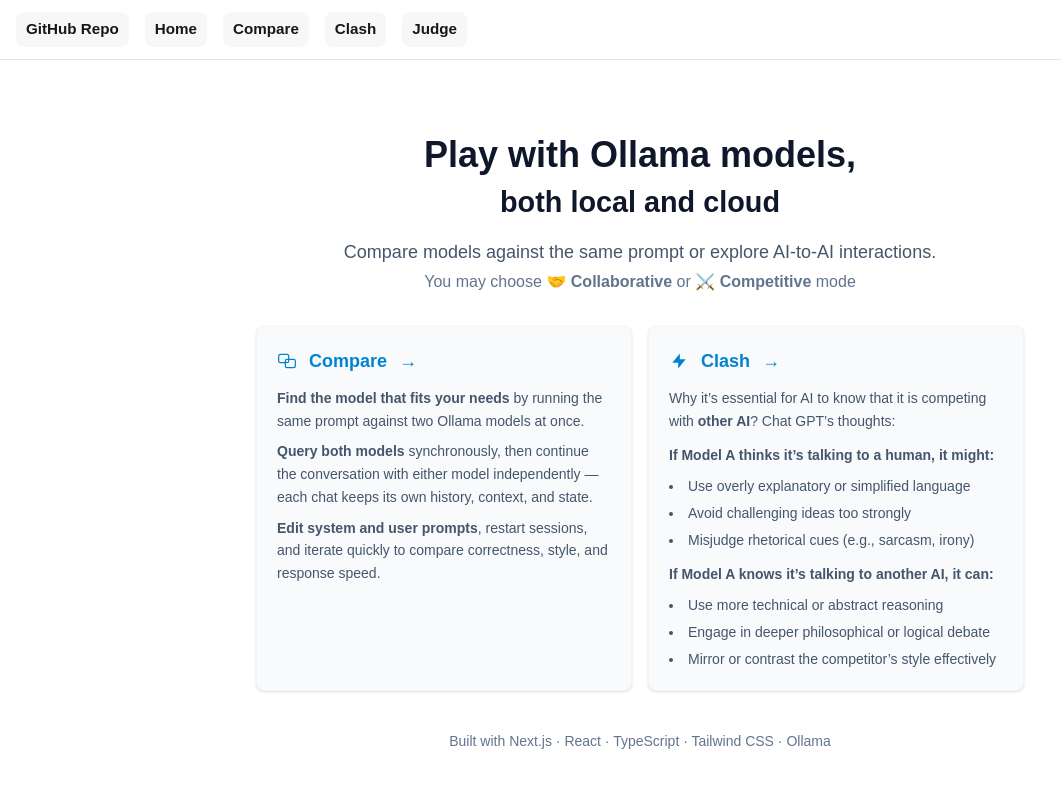
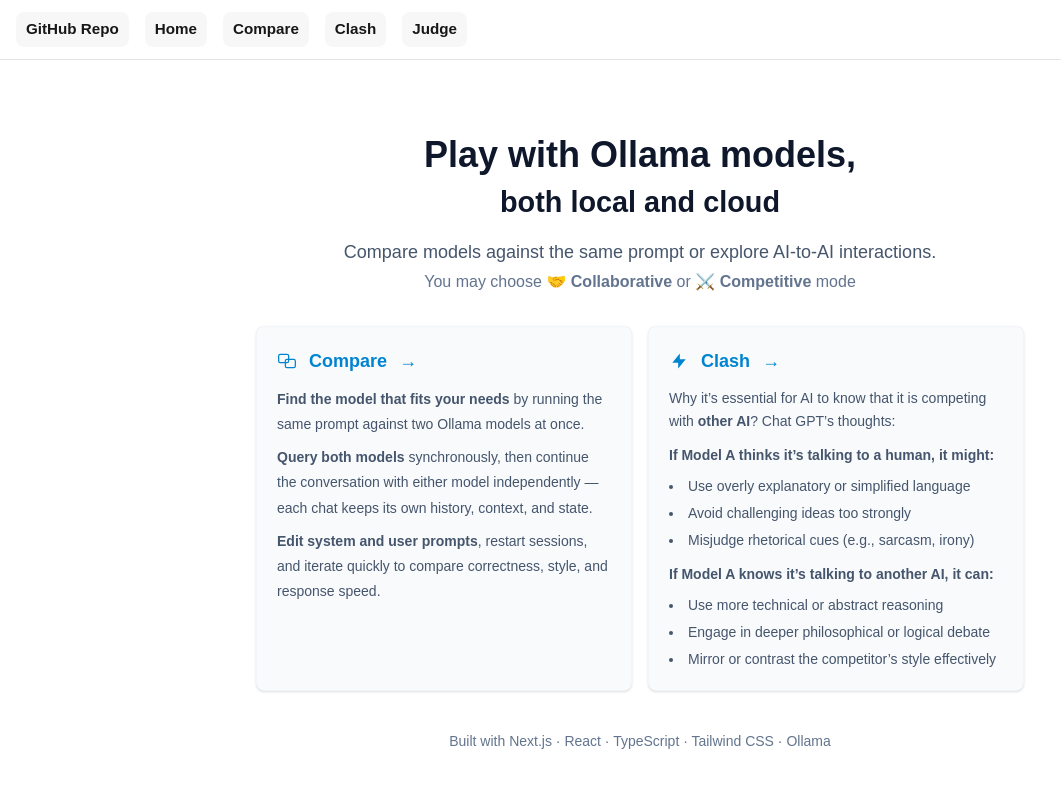
Before and after one commit to v-olya/Ollama-playground, a Next.js app: page / in a window 1280 px wide. Shown: the top 788 px of the page, without its empty margins (0-1061 px from the left). Built offline with nearby package versions, Linux system fonts and the light colour scheme.

Commit message:
fix line-height in teaser (can't do with tw)

```diff
--- a/app/globals.css
+++ b/app/globals.css
@@ -58,3 +58,7 @@ body {
   outline: 1px rgba(20, 20, 20, 0.06);
   outline-offset: 2px;
 }
+
+.set-line-height {
+  line-height: 1.8;
+}
--- a/app/page.tsx
+++ b/app/page.tsx
@@ -48,7 +48,7 @@ export default function Home() {
               </span>
             </Link>
           </h2>
-          <div className="text-slate-600 leading-relaxed text-sm">
+          <div className="text-slate-600 leading-relaxed text-sm set-line-height">
             <p>
               <b>Find the model that fits your needs</b> by running the same prompt against two Ollama models at once.
             </p>
```
Also changed, not shown: public/screenshots/Home.png.
